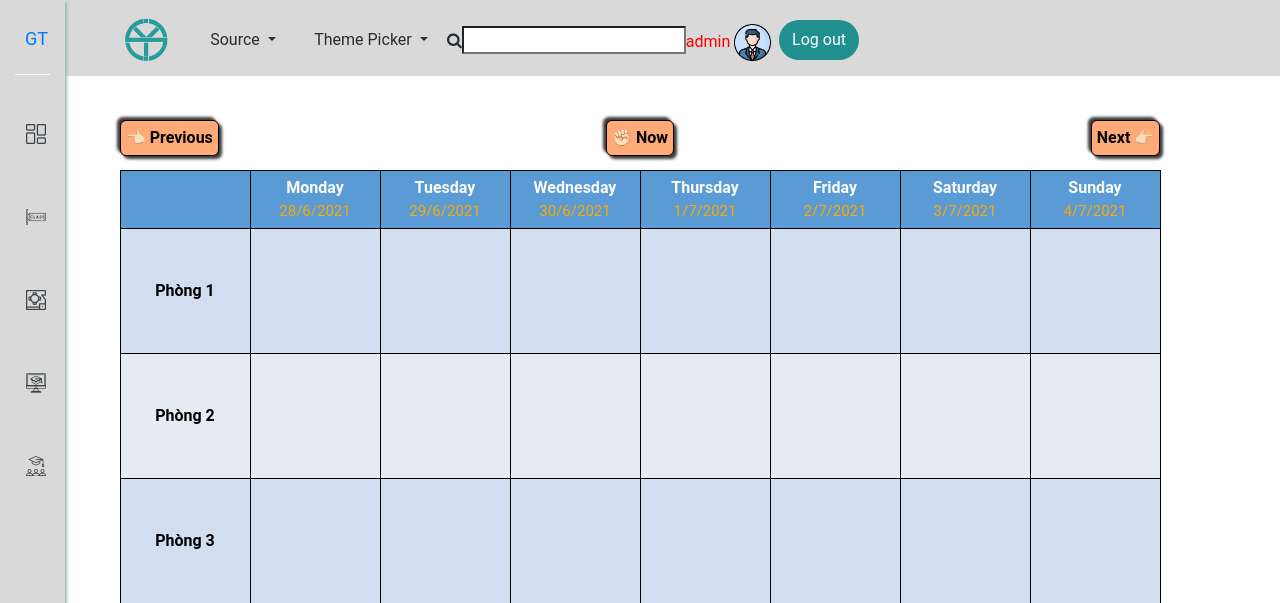
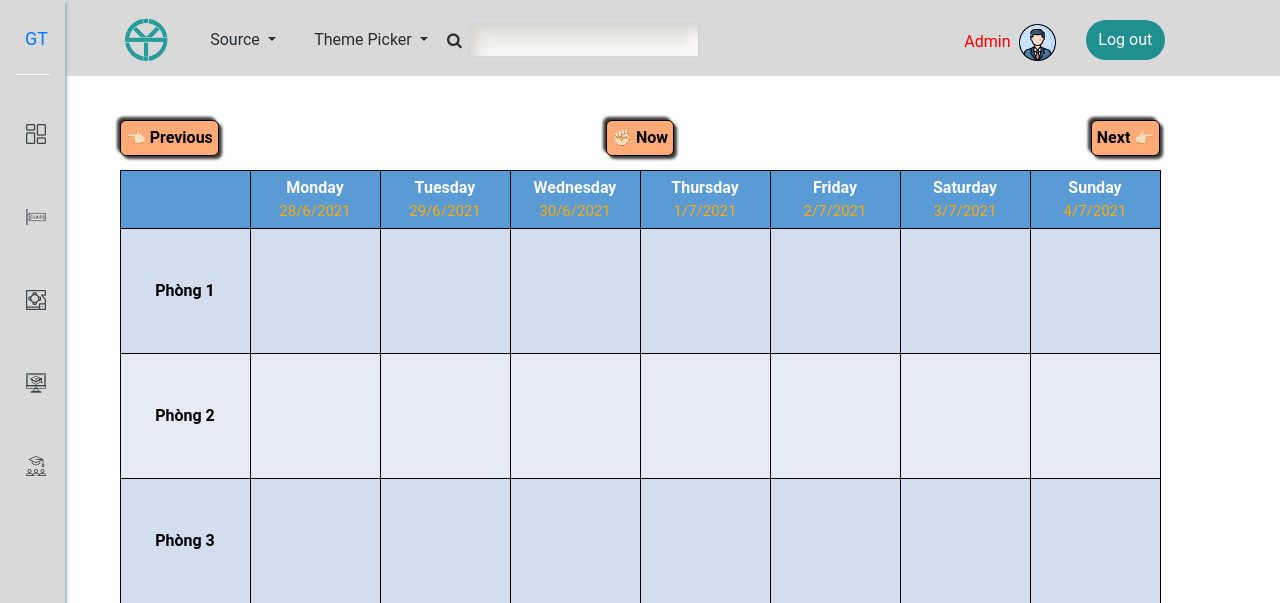
Before and after one commit to ThuongAutumn/xeplich, a Django app: page / in a window 1280 px wide. Shown: the top 603 px of the page. Run offline with Django 3.2, Linux system fonts and the light colour scheme; a user stored in the database is signed in; data comes from the database, SQL or seed files in the repository; both versions use the stored data as it was after the commit; some libraries are stand-ins or nearby versions; some web fonts are replaced.

Commit message:
bbbbbbbbbbbbbbbbbbbbbbbbbb

```diff
--- a/core/templates/core/base.html
+++ b/core/templates/core/base.html
@@ -68,12 +68,12 @@
                     <form class="form-inline mr-auto">
                         <div class="form-group">
                             <label for="search-field"><i class="fa fa-search"></i></label>
-                            <input class="" type="search" id="search-field" autocomplete="off" name="search"
+                            <input class="" type="search" id="search-field" autocomplete="off" name="search" />
                         </div>
                     </form>
 
                     <span class="navbar-text">
-                        <span style="color:red;">{{user.username}}</span>
+                        <span class="span-un" style="color:red;">{{user.username}}</span>
                         <a href="#" class="userName">
                             <img src="{% static 'img/user.png' %}">
                         </a>
--- a/core/templates/core/dashboard.html
+++ b/core/templates/core/dashboard.html
@@ -490,8 +490,4 @@
 
 </script>
 
-<script>
-    $('.now').click()
-</script>
-
 {% endblock contain %}
--- a/static/css/css/header.css
+++ b/static/css/css/header.css
@@ -10,6 +10,21 @@
   position: fixed;
   z-index: 1;
   top: 0;
+}
+
+.form-group input {
+  outline: none;
+  margin-left: 7px;
+  padding: 4px;
+  color: #495057;
+  background-color: #edece8;
+  background-clip: padding-box;
+  border: 1px solid #ced4da;
+  box-shadow: inset 6px 6px 13px #d5d4d1, inset -6px -6px 13px #ffffff;
+}
+
+.form-group input:focus {
+  background-color: white;
 }
 
 .container {
@@ -52,10 +67,15 @@
   margin-top: 5px;
 }
 
+.header-dark .navbar .navbar-collapse span .span-un {
+  text-transform: capitalize;
+}
+
 .header-dark .navbar .navbar-collapse span .userName {
   color: #d9d9d9;
-  margin-right: 0.5rem;
+  margin-right: 30px;
   text-decoration: none;
+  margin-left: 4px;
 }
 
 .header-dark .navbar .navbar-collapse span .userName:hover {
@@ -120,29 +140,8 @@
   transition: background-color 0.25s;
 }
 
-/* .header-dark .navbar .action-button:hover {
-  background: #269d9d;
-} */
-
 .header-dark .navbar .form-inline label i {
   color: #ccc;
-}
-
-.header-dark .navbar .form-inline .search-field {
-  display: inline-block;
-  width: 80%;
-  background: none;
-  border: none;
-  border-bottom: 1px solid transparent;
-  border-radius: 0;
-  color: #ccc;
-  box-shadow: none;
-  color: inherit;
-  transition: border-bottom-color 0.3s;
-}
-
-.header-dark .navbar .form-inline .search-field:focus {
-  border-bottom: 1px solid #ccc;
 }
 
 .header-dark .hero {
--- a/static/js/js/header.js
+++ b/static/js/js/header.js
@@ -1,13 +1,4 @@
 $(document).ready(function () {
-    $('#search-field').keypress(function (event) {
-        let keycode = (event.keyCode ? event.keyCode : event.which);
-        if (keycode == '32') {
-            str = document.getElementById('search-field').value;
-            window.find(str, false)
-        }
-
-    });
-
     $(".dark-theme").click(function () {
         localStorage.setItem('theme', "dark");
         darkTheme()
```
Also changed, not shown: db.sqlite3. Lines whose indentation alone changed are shown as unchanged.
